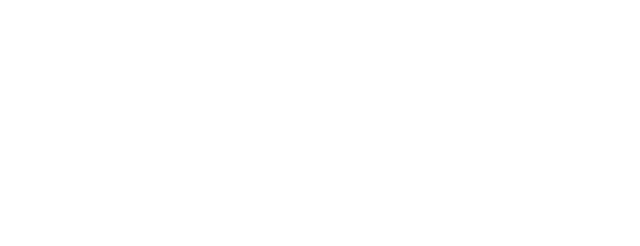
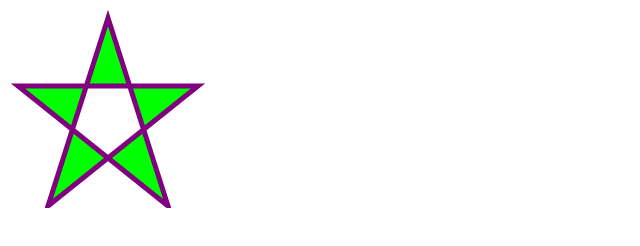
Before and after one commit to 0xlightning/contribute, a plain HTML site: page hacktoberfest 2021/index.html in a window 1280 px wide. Shown: the whole page, without its empty margins (0-640 px from the left). Drawn offline with Linux system fonts and the light colour scheme.

Commit message:
Update index.html

```diff
--- a/hacktoberfest 2021/index.html
+++ b/hacktoberfest 2021/index.html
@@ -3,4 +3,16 @@
 
 
 
+
+
+    <body>
+
+<svg width="300" height="200">
+  <polygon points="100,10 40,198 190,78 10,78 160,198"
+  style="fill:lime;stroke:purple;stroke-width:5;fill-rule:evenodd;" />
+</svg>
+
+    </body>
+
+
   </html>
```
